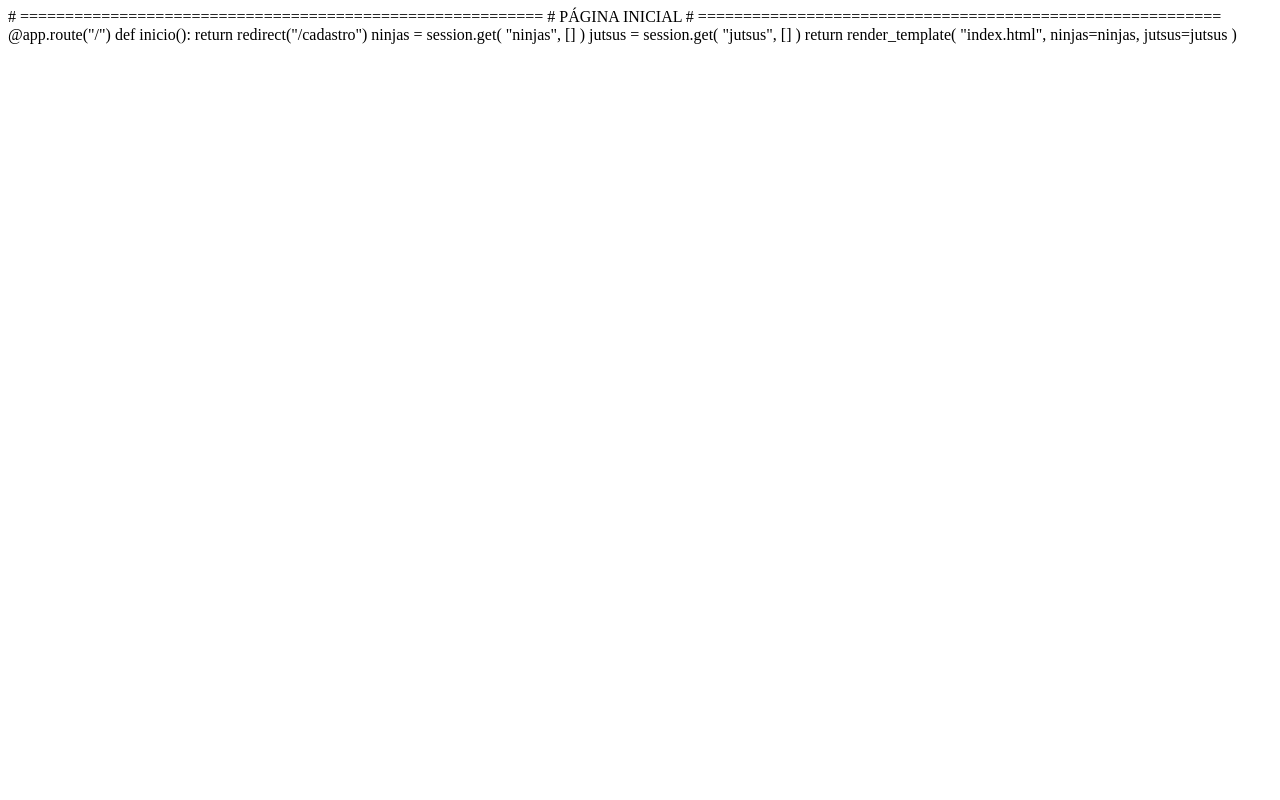
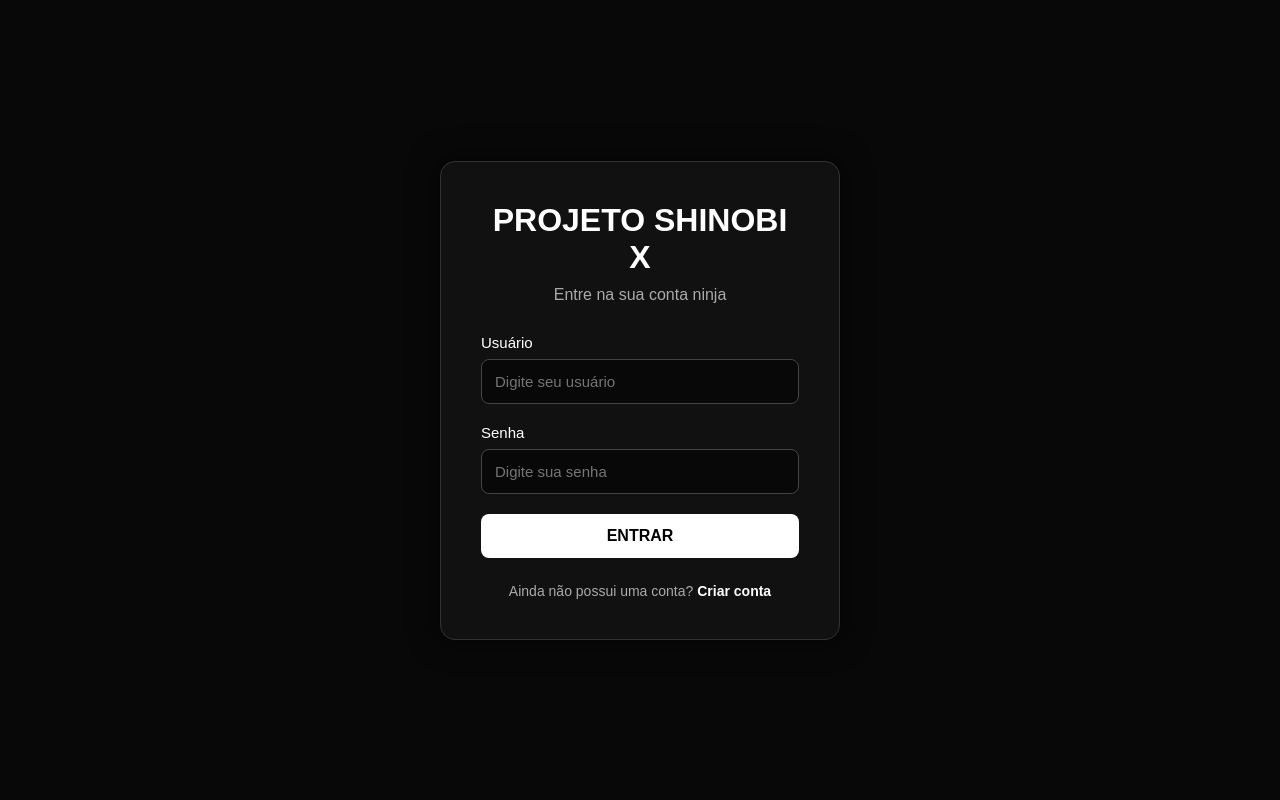
Before and after one commit to Guizin2613/Projeto-Shinobi-X, a Flask app: page /login in a window 1280 px wide. Run offline with Flask 3, Linux system fonts and the light colour scheme.

Commit message:
Corrige tela de login

```diff
--- a/templates/login.html
+++ b/templates/login.html
@@ -1,25 +1,66 @@
-# ==========================================================
-# PÁGINA INICIAL
-# ==========================================================
+<!DOCTYPE html>
+<html lang="pt-br">
 
-@app.route("/")
-def inicio():
+<head>
+    <meta charset="UTF-8">
+    <meta name="viewport" content="width=device-width, initial-scale=1.0">
+    <title>Login - Projeto Shinobi X</title>
 
+    <link rel="stylesheet" href="{{ url_for('static', filename='style.css') }}">
+</head>
 
-    return redirect("/cadastro")
+<body class="cadastro-page">
 
-    ninjas = session.get(
-        "ninjas",
-        []
-    )
+    <div class="cadastro-container">
 
-    jutsus = session.get(
-        "jutsus",
-        []
-    )
+        <h1>PROJETO SHINOBI X</h1>
 
-    return render_template(
-        "index.html",
-        ninjas=ninjas,
-        jutsus=jutsus
-    )
+        <p class="subtitulo">
+            Entre na sua conta ninja
+        </p>
+
+        <form method="POST">
+
+            <label>
+                Usuário
+            </label>
+
+            <input
+                type="text"
+                name="usuario"
+                placeholder="Digite seu usuário"
+                required
+            >
+
+            <label>
+                Senha
+            </label>
+
+            <input
+                type="password"
+                name="senha"
+                placeholder="Digite sua senha"
+                required
+            >
+
+            <button type="submit">
+                ENTRAR
+            </button>
+
+        </form>
+
+        <div class="login">
+
+            Ainda não possui uma conta?
+
+            <a href="/cadastro">
+                Criar conta
+            </a>
+
+        </div>
+
+    </div>
+
+</body>
+
+</html>
```
